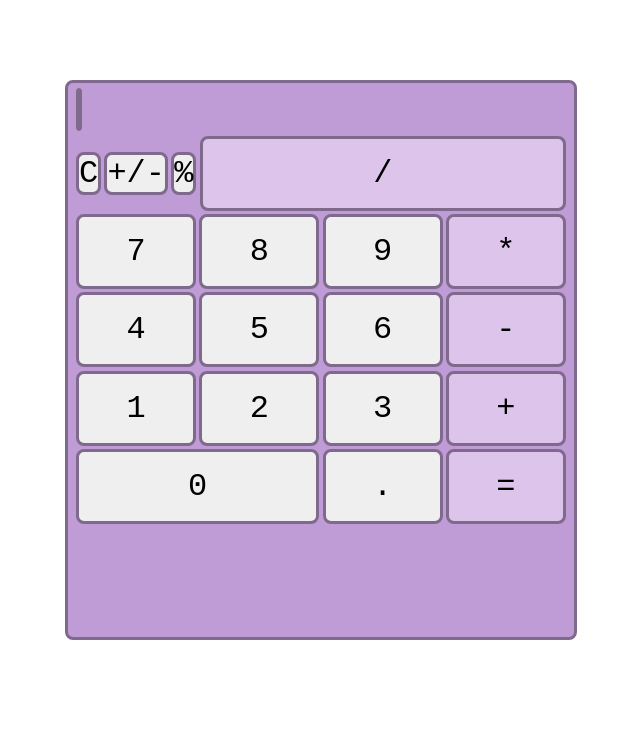
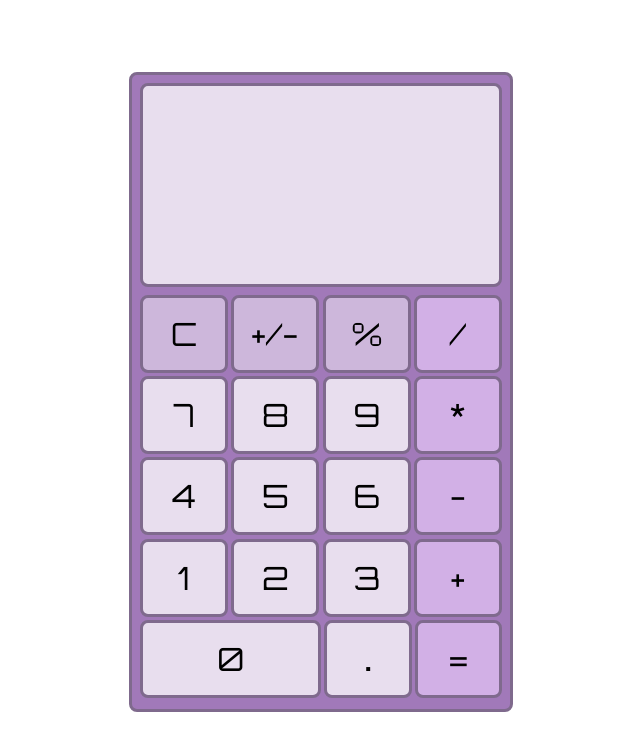
Before and after one commit to MarilenaMedhat/Calculator, a plain HTML site: page index.html in a window 1280 px wide. Shown: the whole page, without its empty margins (319-959 px from the left). Drawn offline with Linux system fonts and the light colour scheme.

Commit message:
fix: adjust layout

```diff
--- a/style.css
+++ b/style.css
@@ -2,6 +2,11 @@
   margin: 0;
   padding: 0;
   box-sizing: border-box;
+}
+
+@font-face {
+  font-family: "DS-DIGI";
+  src: url("./fonts/DS-DIGI.TTF") format("truetype");
 }
 
 body {
@@ -11,18 +16,22 @@ body {
   justify-content: center;
   /* why does the justify and align not place it in the correct spot
   why do i need a margin? */
-  margin-top: 5rem;
+  margin-top: 4.5rem;
+  background-color: #ffffffc1;
 }
 
 .container {
   display: flex;
   flex-direction: column;
-  width: 40vw;
-  height: 70vh;
+  width: 30vw;
+  height: 80vh;
+  min-width: max-content;
+  min-height: max-content;
+
   /* align-items: center;
   justify-content: center; */
-  background-color: #bf9cd5;
-  font-family: "Courier New", Courier, monospace;
+  background-color: #a179b9;
+  font-family: "Orbitron", Courier, monospace;
   font-size: 2rem;
   padding: 0.5rem;
   border: 0.2rem solid #7f6a8d;
@@ -30,20 +39,32 @@ body {
   gap: 0.5rem;
 }
 
-.display {
+.display-container {
+  /*the text is very high up for some reason?  */
+  display: flex;
   flex: 1;
-  text-align: end;
+  align-items: center;
+  justify-content: flex-end;
   background-color: #ffffffc1;
   border-radius: 0.5rem;
   border: 0.2rem solid #7f6a8d;
+  font-family: "DS-DIGI", Courier, monospace;
 }
-
+.display {
+  padding-right: 0.5rem;
+  font-size: 4.5rem;
+}
 button {
-  font-family: "Courier New", Courier, monospace;
+  font-family: "Orbitron", Courier, monospace;
   font-size: 2rem;
   border: 0.2rem solid #7f6a8d;
   border-radius: 0.5rem;
+  background-color: #ffffffc1;
 }
+button:hover {
+  filter: brightness(0.95);
+}
+
 .row {
   display: flex;
   align-items: center;
@@ -54,14 +75,30 @@ button {
 
 .btn {
   padding: 1rem;
+  width: 25%;
   flex: 1;
 }
 
 .btnZero {
-  flex: 2.5;
+  /* okay for laptop but weird when smaller same for first row */
+  /* flex: 2; */
+  width: 50%;
   padding: 1rem;
 }
 
 .operator.btn {
-  background-color: #dcc4eb;
+  flex: 1;
+  width: 25%;
+  background-color: #e1c0f4c6;
 }
+
+.extra {
+  padding: 1rem;
+  flex: 1;
+  width: 25%;
+  background-color: #cdb7db;
+}
+
+#period {
+  font-weight: 800;
+}
```
